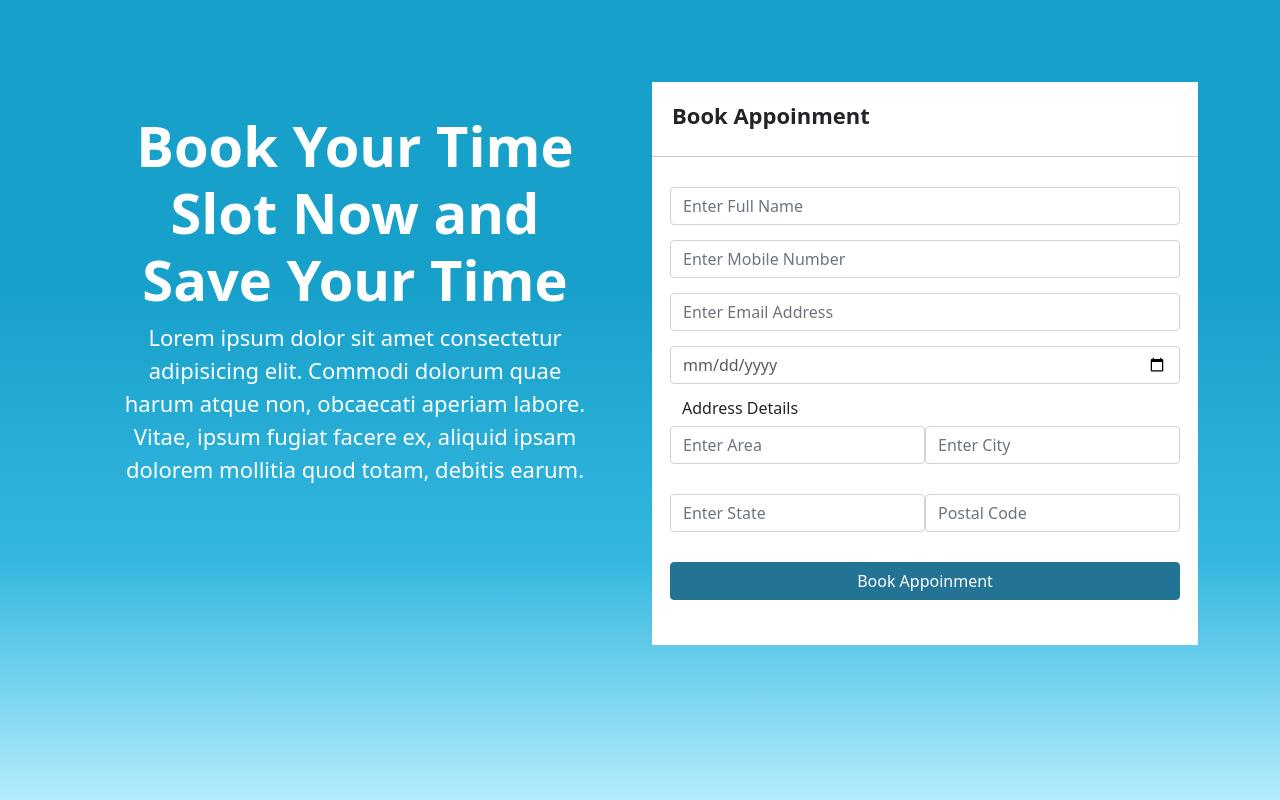
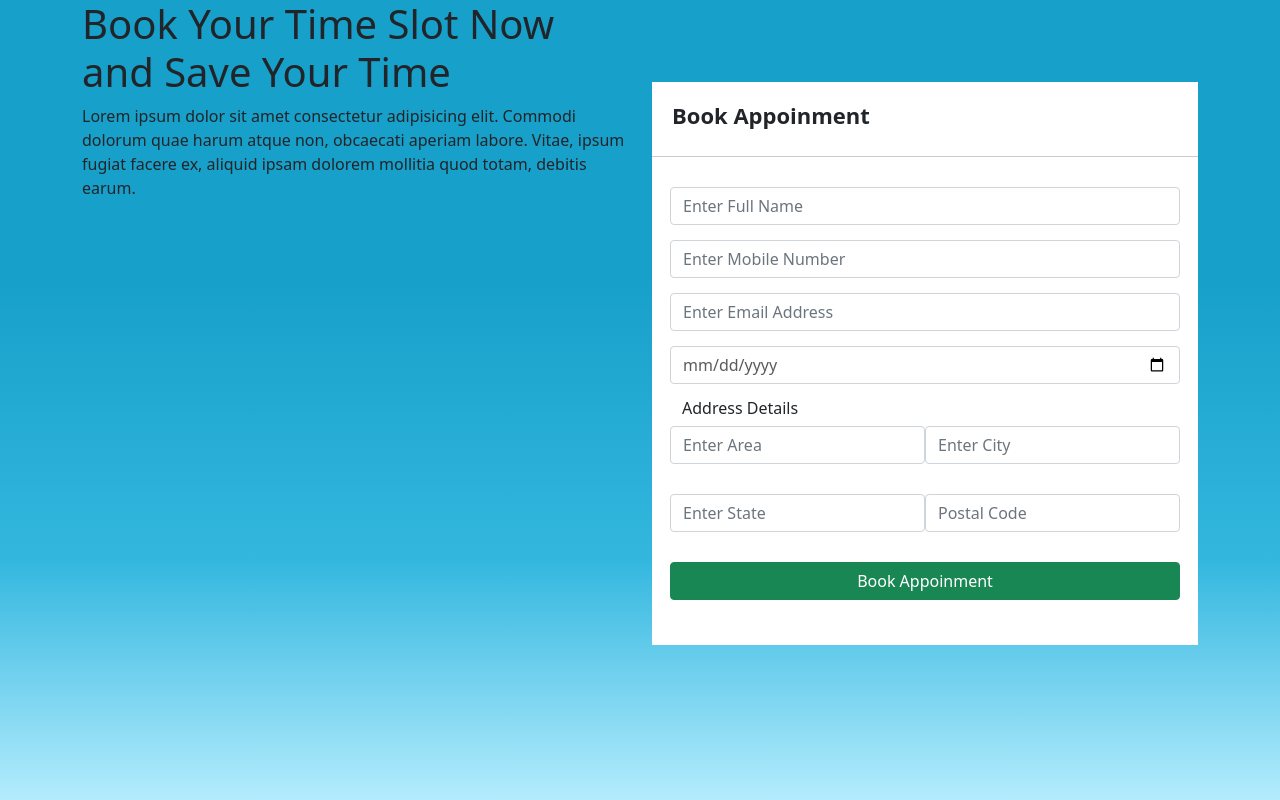
Before and after one commit to varunvinay4u/PG19CS10, a PHP site: page /reg.html in a window 1280 px wide. Run offline with PHP 8.4, Linux system fonts and the light colour scheme.

Commit message:
Update reg.css

```diff
--- a/LOGIN/reg.css
+++ b/LOGIN/reg.css
@@ -38,28 +38,3 @@ body{
 .no-margin{
     margin: 0px;
 }
-.btn-appoinment{
-    background-color: #237395 !important;
-    border-color: #237395 !important;
-    width: 100%;
-}
-.content{
-    margin-top: 15%;
-    text-align: center;
-    color: #fff;
-    padding: 30px;
-}
-.content h1{
-    font-weight: 600;
-    font-size: 3.5rem;
-}
-.content p{
-    font-size: 22px;
-}
-
-
-
-
-@media screen and (max-width: 976px){
-
-}
```
